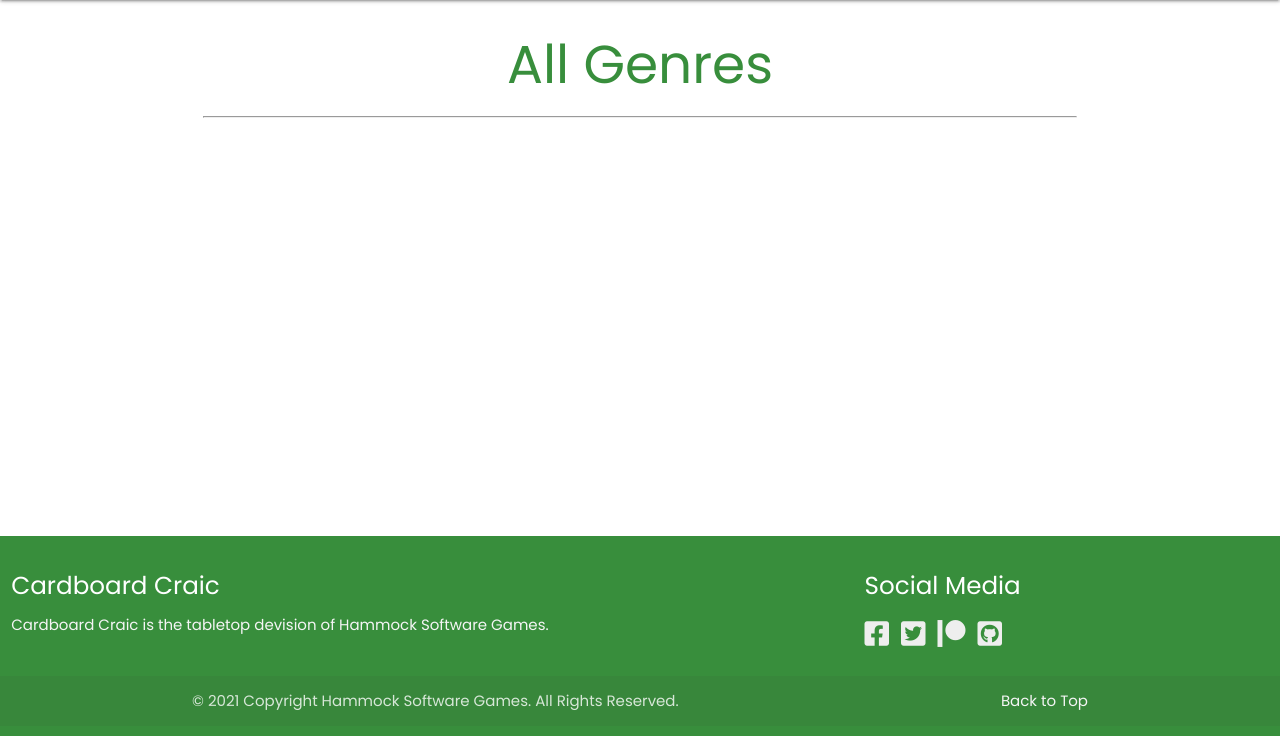
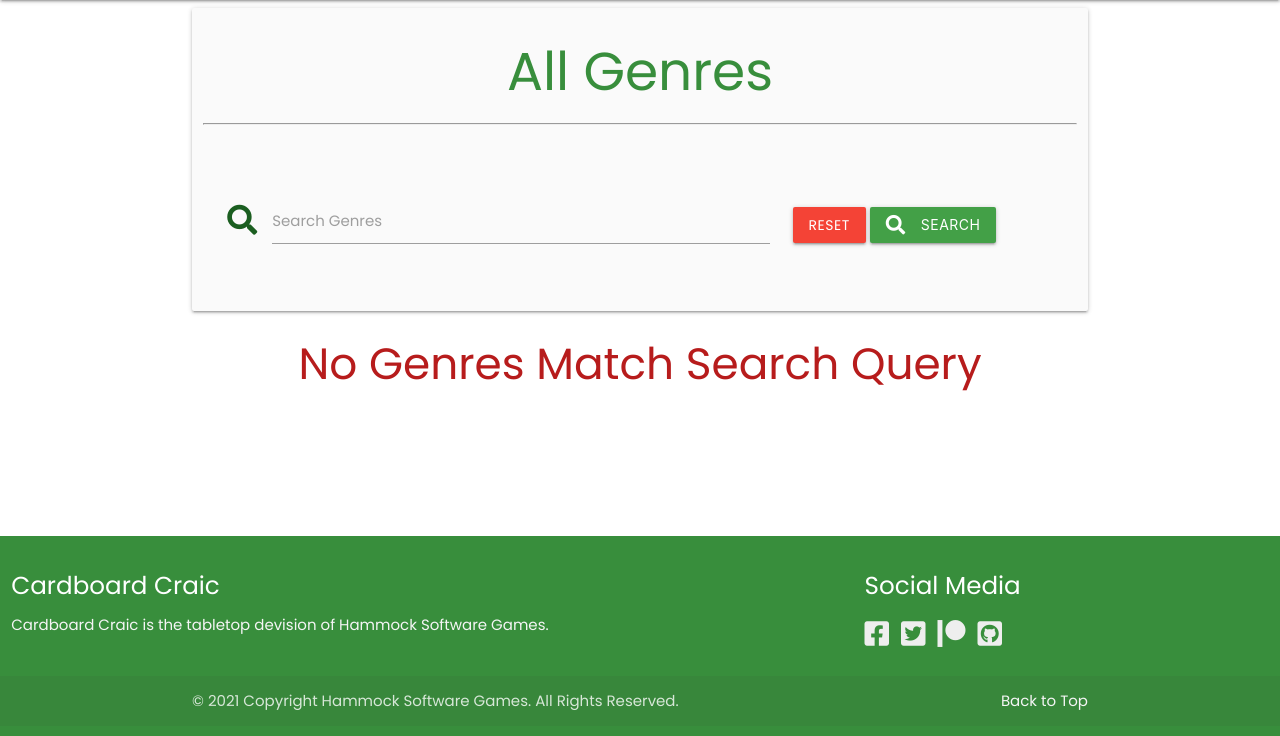
Before and after one commit to Code-Institute-Submissions/Phillip-Healy-cardboard_craic_SepResub, a Flask app: page /genres in a window 1280 px wide. Shown: the part 64-800 px from the top of the page. Run offline with Flask 2, Linux system fonts and the light colour scheme; data that the repository does not hold is empty; some libraries are stand-ins or nearby versions.

Commit message:
Add search functionality to genres, and index to DB

```diff
--- a/app.py
+++ b/app.py
@@ -203,6 +203,13 @@ def delete_genre(genre_id):
     return redirect(url_for("genres"))
 
 
+@app.route("/search_genre", methods=["GET", "POST"])
+def search_genre():
+    query = request.form.get("query")
+    genres = list(mongo.db.genres.find({"$text": {"$search": query}}))
+    return render_template("genres.html", genres=genres)
+
+
 @app.route("/news")
 def news():
     news = list(mongo.db.news.find())
--- a/templates/genres.html
+++ b/templates/genres.html
@@ -12,7 +12,26 @@
                 {% endif %}
                 <hr>
             </div>
+            <!-- Search -->
+            <div class="row card-panel grey lighten-5">
+                <form action="{{ url_for('search_genre') }}" method="post" class="col s12">
+                    <div class="row valign-wrapper ce">
+                        <div class="input-field col s12 m8">
+                            <i class="fas fa-search prefix green-text text-darken-4"></i>
+                            <input type="text" name="query" id="query" minlength="3" class="validate" required>
+                            <label for="query">Search Genres</label>
+                        </div>
+                        <div class="col s12 m4">
+                            <a href="{{ url_for('genres') }}" class="red btn text-shadow">Reset</a>
+                            <button type="submit" class="green darken-1 btn text-shadow">
+                                <i class="fas fa-search left"></i> Search
+                            </button>
+                        </div>
+                    </div>
+                </form>
+            </div>
              <!-- genre cards -->
+             {% if genres|length > 0 %}
                 {% for genre in genres %}
                     <div class="col s12 m6">
                         <div class="card genre-card">
@@ -29,6 +48,9 @@
                         </div>
                     </div>
                 {% endfor %}
+            {% else %}
+                <h3 class="red-text text-darken-4 center-align">No Genres Match Search Query</h3>
+            {% endif %}
         </div>
 
     </div>
```
Lines whose indentation alone changed are shown as unchanged.
